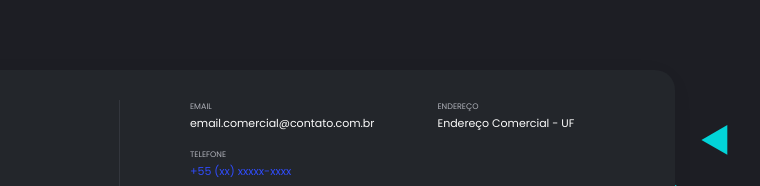
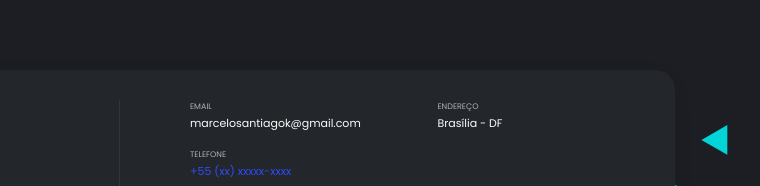
Before and after one commit to marcelosantiagok/marcelosantiagok.github.io, a plain HTML site: page works.html in a window 1280 px wide. Shown: the top 186 px of the page, 520-1280 px from the left. Drawn offline with Linux system fonts and the light colour scheme; files whose address does not match are found by name.

Commit message:
Update works.html

```diff
--- a/works.html
+++ b/works.html
@@ -70,7 +70,7 @@
                     <ul class="header__contact">
                         <li>
                             <span class="overhead"> Email </span>
-                            email.comercial@contato.com.br
+                            marcelosantiagok@gmail.com
                         </li>
                         <li>
                             <span class="overhead">Telefone</span><a
@@ -81,7 +81,7 @@
                     <ul class="header__contact">
                         <li>
                             <span class="overhead"> Endereço </span>
-                            Endereço Comercial - UF
+                            Brasília - DF
                         </li>
                     </ul>
                 </div>
```
